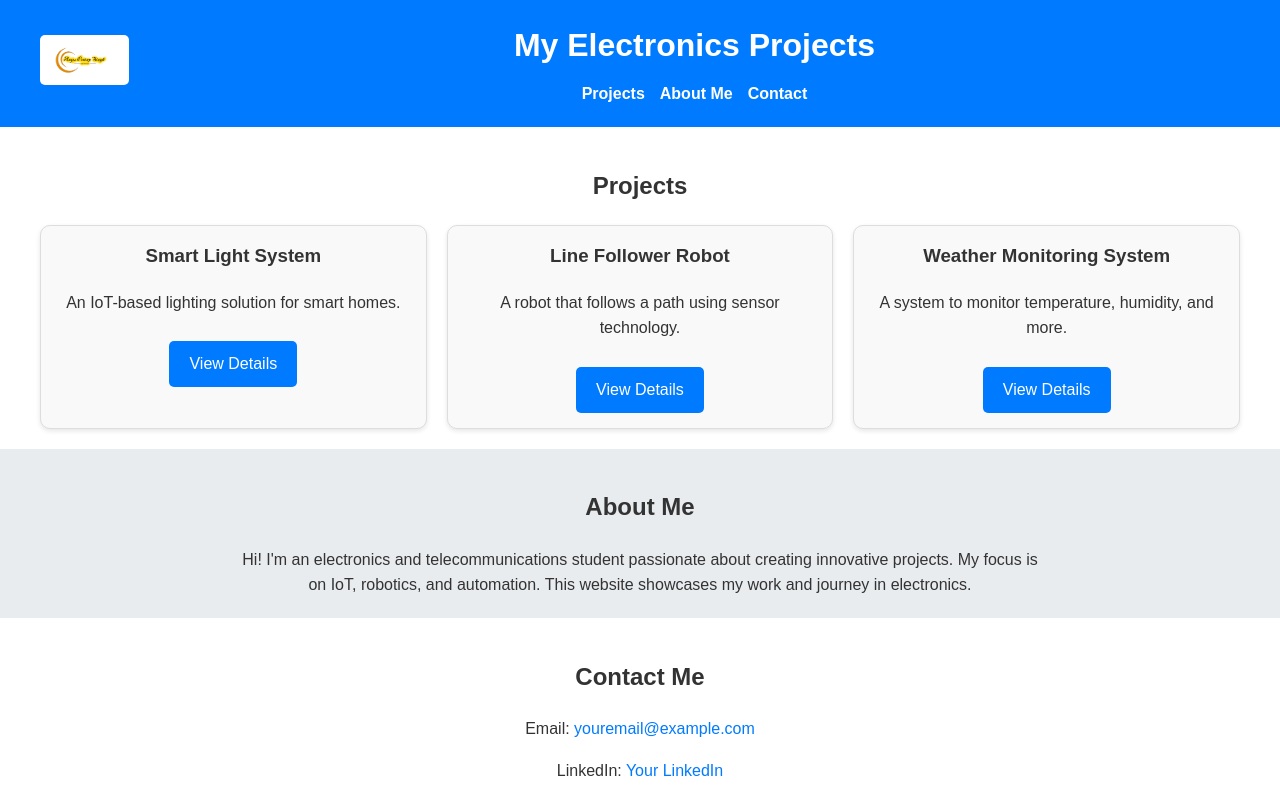
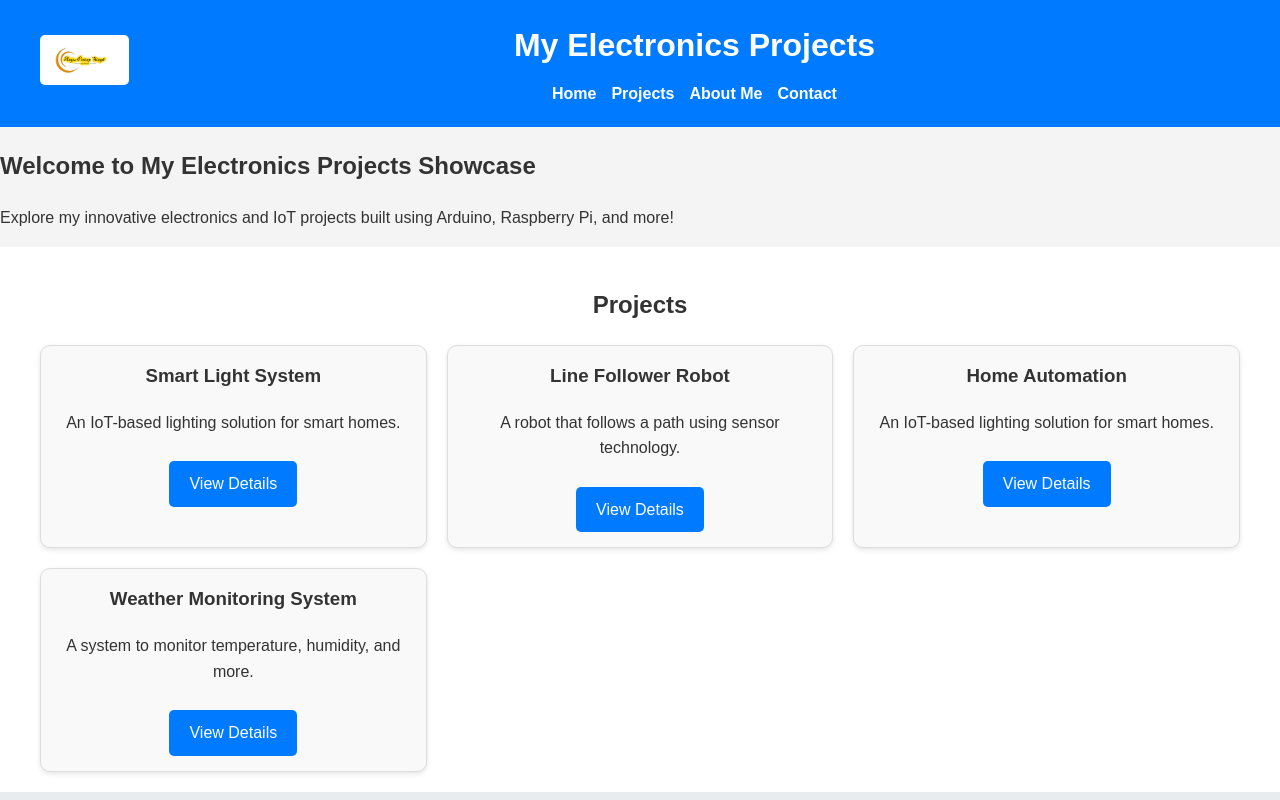
Before and after one commit to PhonixDS/ELECTRONIC-PROJECT-SHOWCASE, a plain HTML site: page index.html in a window 1280 px wide. Shown: the top 800 px of the page. Drawn offline with Linux system fonts and the light colour scheme.

Commit message:
Update index.html

```diff
--- a/index.html
+++ b/index.html
@@ -11,16 +11,15 @@
     <header>
     <div class="container">
         <div class="header-content">
-            <!-- Logo -->
-            <div class="logo" onclick="refreshPage()">
+            <div class="logo" onclick="window.location.href = 'index.html';">
                 <img src="logo.png" alt="My Logo">
             </div>
-            <!-- Title and Navigation -->
             <div class="title-nav">
                 <h1>My Electronics Projects</h1>
                 <nav>
                     <ul>
-                        <li><a href="#projects">Projects</a></li>
+                        <li><a href="index.html">Home</a></li>
+                        <li><a href="projects.html">Projects</a></li> <!-- Link to Projects page -->
                         <li><a href="#about">About Me</a></li>
                         <li><a href="#contact">Contact</a></li>
                     </ul>
@@ -29,6 +28,18 @@
         </div>
     </div>
 </header>
+
+
+
+    <section id="intro">
+        <div class="container">
+            <h2>Welcome to My Electronics Projects Showcase</h2>
+            <p>Explore my innovative electronics and IoT projects built using Arduino, Raspberry Pi, and more!</p>
+        </div>
+    </section>
+
+
+
 
     <main>
         <!-- Existing sections remain the same -->
@@ -40,11 +51,17 @@
                     <p>An IoT-based lighting solution for smart homes.</p>
                     <a href="#" class="btn">View Details</a>
                 </div>
-                <div class="project-card">
+                  <div class="project-card">
                     <h3>Line Follower Robot</h3>
                     <p>A robot that follows a path using sensor technology.</p>
                     <a href="#" class="btn">View Details</a>
                 </div>
+ 		<div class="project-card">
+                    <h3>Home Automation</h3>
+                    <p>An IoT-based lighting solution for smart homes.</p>
+                    <a href="#" class="btn">View Details</a>
+                </div>
+
                 <div class="project-card">
                     <h3>Weather Monitoring System</h3>
                     <p>A system to monitor temperature, humidity, and more.</p>
```
